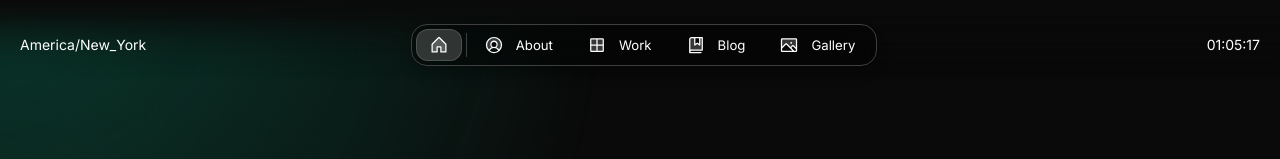
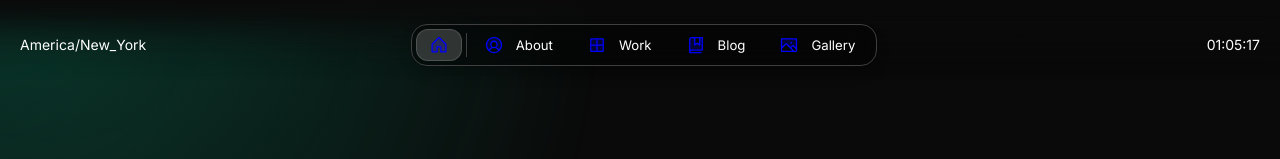
Before and after one commit to klonkem/portfolio, a Next.js app: page / in a window 1280 px wide. Shown: the top 159 px of the page. Built offline with nearby package versions, Linux system fonts and the light colour scheme.

Commit message:
Seeing in blue background

```diff
--- a/src/once-ui/styles/color.scss
+++ b/src/once-ui/styles/color.scss
@@ -4,7 +4,7 @@
 
 /* NEUTRAL */
 .color-inherit {
-    color: inherit;
+    color: blue;
 }
 
 /* NEUTRAL */
```
